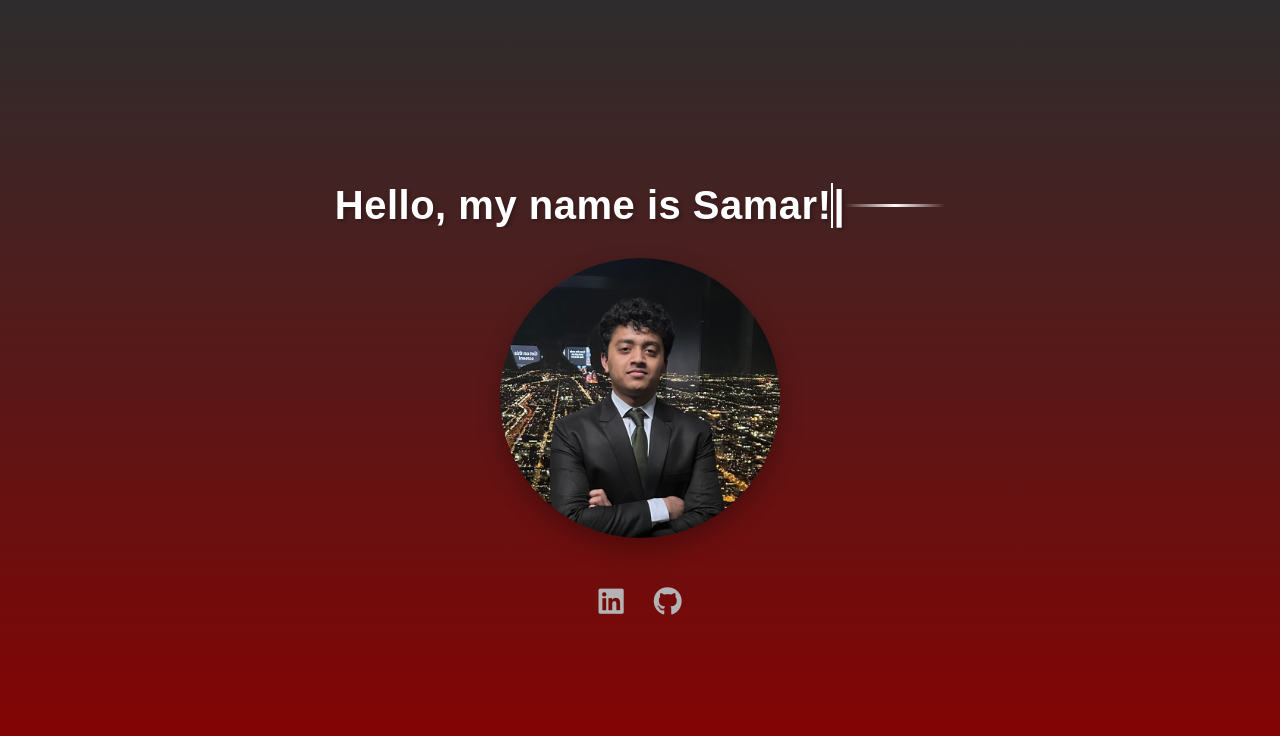
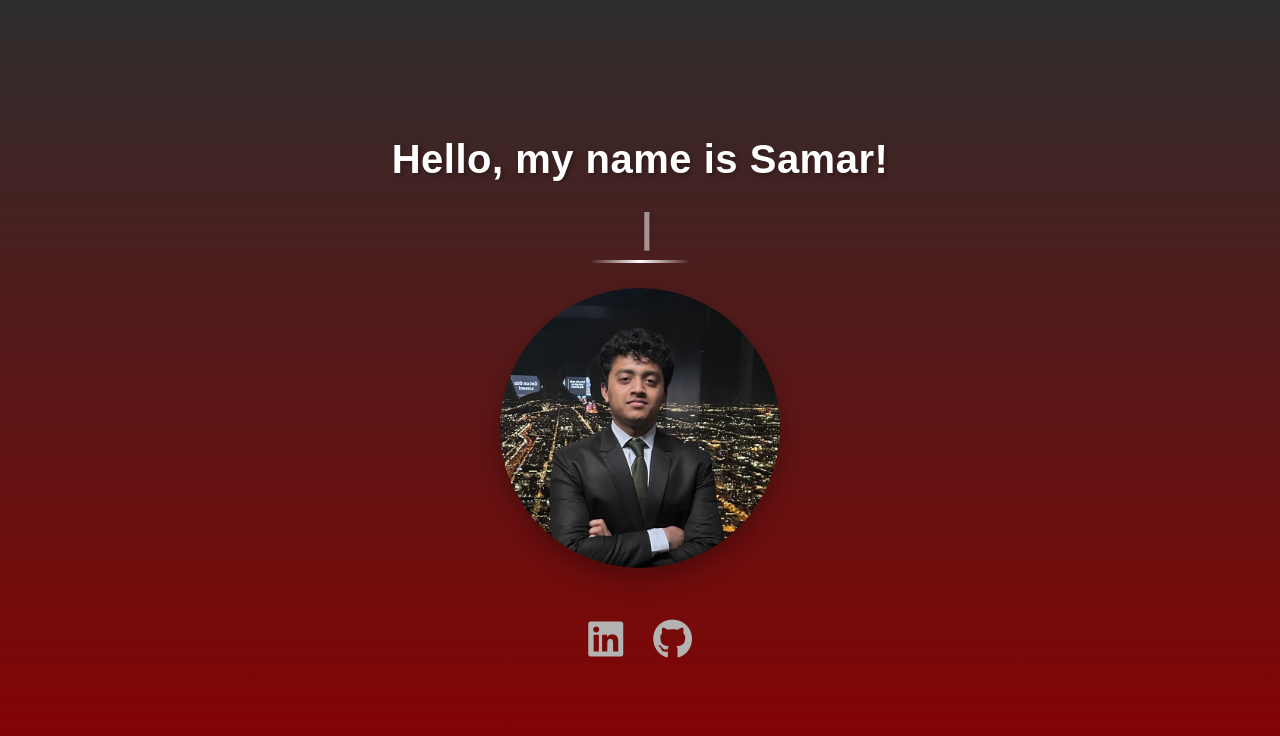
Before and after one commit to samarvinod/samarvinod.github.io, a plain HTML site: page index.html in a window 1280 px wide. Drawn offline with Linux system fonts and the light colour scheme.

Commit message:
Update main.css

```diff
--- a/main.css
+++ b/main.css
@@ -33,18 +33,22 @@ body {
     text-shadow: 2px 2px 4px rgba(0, 0, 0, 0.3);
     letter-spacing: 0.5px;
     position: relative;
-    display: flex;
-    justify-content: center;
-    align-items: center;
 }
 
 .typing-text {
-    border-right: 2px solid white;
+    position: relative;
+    display: inline-block;
+    width: 0;
+    overflow: hidden;
     white-space: nowrap;
-    overflow: hidden;
-    animation:
-        typing 3.5s steps(40, end),
-        blink-caret .75s step-end infinite;
+    animation: typing 3s steps(30) forwards;
+}
+
+.cursor {
+    display: inline-block;
+    width: 2px;
+    margin-left: 3px;
+    animation: blink 0.7s infinite;
 }
 
 @keyframes typing {
@@ -52,9 +56,9 @@ body {
     to { width: 100% }
 }
 
-@keyframes blink-caret {
-    from, to { border-color: transparent }
-    50% { border-color: white }
+@keyframes blink {
+    0%, 100% { opacity: 1; }
+    50% { opacity: 0; }
 }
 
 .profile-title::after {
@@ -64,6 +68,10 @@ body {
     height: 3px;
     background: linear-gradient(to right, transparent, white, transparent);
     margin: 10px auto;
+    position: absolute;
+    bottom: -15px;
+    left: 50%;
+    transform: translateX(-50%);
 }
 
 .profile-image {
@@ -85,17 +93,14 @@ body {
     display: flex;
     gap: 30px;
     margin-top: 20px;
+    justify-content: center;
 }
 
 .social-icons a {
-    display: flex;
-    justify-content: center;
-    align-items: center;
     color: #b3b3b3;
-    font-size: 1.8rem;
+    font-size: 2.5rem;
     text-decoration: none;
     transition: all 0.3s ease;
-    position: relative;
 }
 
 .social-icons a:hover {
```
